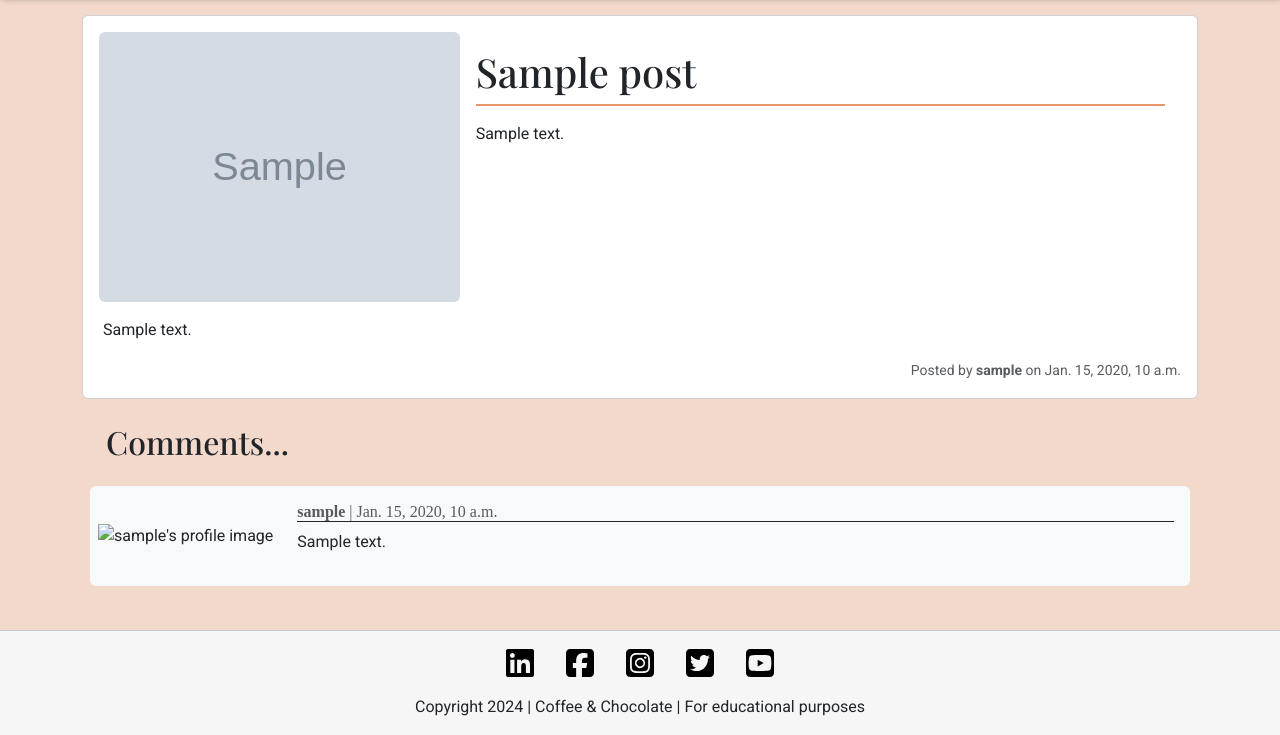
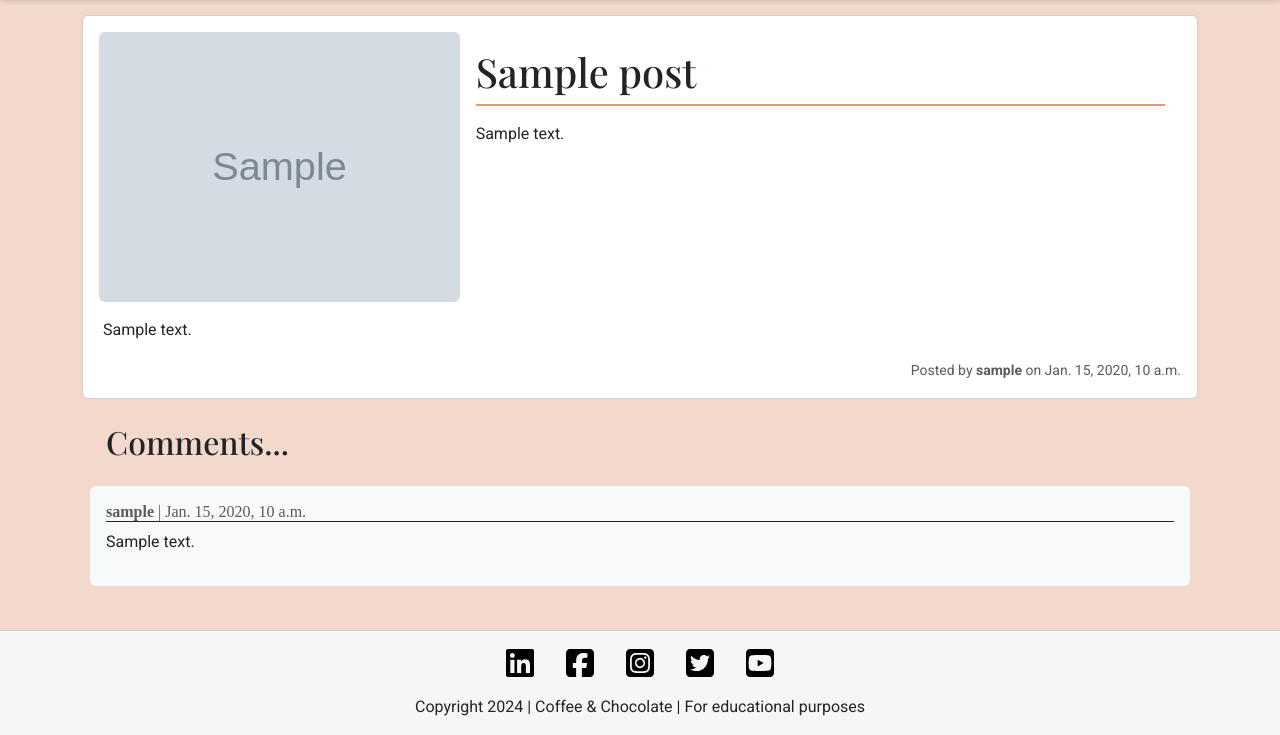
Before and after one commit to VL-ocean/coffee-choco-prj, a Django app: page /blog/1/ in a window 1280 px wide. Shown: the part 65-800 px from the top of the page. Run offline with Django 4.2, Linux system fonts and the light colour scheme; tables that the repository leaves empty hold one stand-in row (values such as "Sample post"); grey boxes marked "Sample" are stand-in pictures; some libraries are stand-ins or nearby versions; some web fonts are replaced.

Commit message:
Remove profile picture in comments section

```diff
--- a/blog/templates/blog/post_detail.html
+++ b/blog/templates/blog/post_detail.html
@@ -59,12 +59,8 @@
         <div class="d-flex flex-column-reverse">
             {% for comment in post.comments.all %}
             <div
-                class="d-flex align-items-center m-2 bg-light p-2 rounded position-relative {% if not comment.approved and comment.user == user %}d-block bg-body-secondary{% elif not comment.approved %}d-none{% endif %}">
-                <div class="flex-shrink-0 comment-prof-image">
-                    <img src="{{ comment.user.profile.image.url }}" alt="{{ comment.user.username }}'s profile image"
-                        class="img-fluid">
-                </div>
-                <div class="flex-grow-1 ms-3 p-2 align-self-start">
+                class="d-flex align-items-start m-2 bg-light p-2 rounded position-relative {% if not comment.approved and comment.user == user %}d-block bg-body-secondary{% elif not comment.approved %}d-none{% endif %}">
+                <div class="flex-grow-1 p-2">
                     <h3 class="comment-author fs-6 border-bottom border-dark text-body-secondary">
                         <strong>{{comment.user.username}}</strong> |
                         {% if comment.created_at == comment.updated_at %}{{comment.created_at}}{% else %}{{comment.updated_at}}{%endif%}
@@ -81,6 +77,10 @@
                     <a href="{% url 'delete_comment' comment.id %}" aria-label="Delete the comment" class="btn link-danger" data-bs-toggle="tooltip" data-bs-title="Delete the comment">X</a>
                 </div>
                 {% endif %}
+            </div>
+            {% empty %}
+            <div class="text-center p-3 m-2 bg-light rounded justify-content-center align-content-center">
+                <p class="text-body-secondary m-0">No comments yet</p>
             </div>
             {% endfor %}
         </div>
--- a/profiles/templates/profiles/profile.html
+++ b/profiles/templates/profiles/profile.html
@@ -31,7 +31,6 @@
         </div>
         <div class="profile-posts w-100">
             <h2 class="text-center py-4">Posts</h2>
-            <!-- <div class="row row-cols-1 row-cols-md-2 row-cols-lg-3 g-4"> -->
             <div class="container-fluid">
                 {% for post in profile.user.post_owner.all %}
                 <a href="{% url 'post_detail' post.id %}" class="posts {% if not post.approved and post.user == user %}
@@ -54,6 +53,10 @@
                         <div class="card-footer text-black bg-white">{{post.created_at}}</div>
                     </div>
                 </a>
+                {% empty %}
+                <div class="text-center p-3 m-2 bg-light rounded justify-content-center align-content-center">
+                    <p class="text-body-secondary m-0">No posts yet</p>
+                </div>
                 {% endfor %}
             </div>
         </div>
```
Also changed, not shown: static/icons/trash-solid.svg (deleted).
